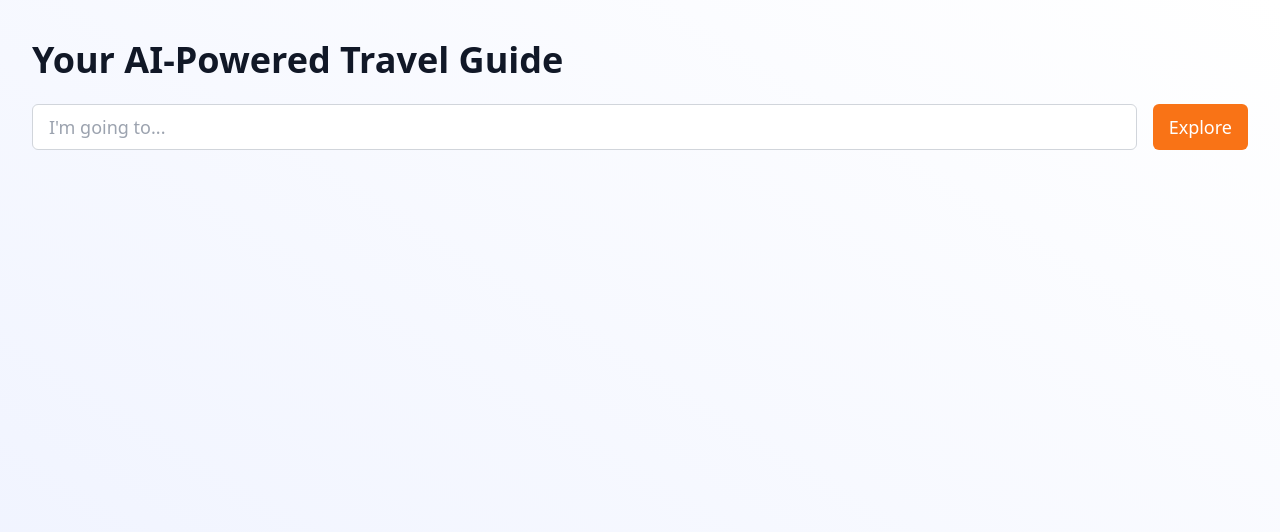
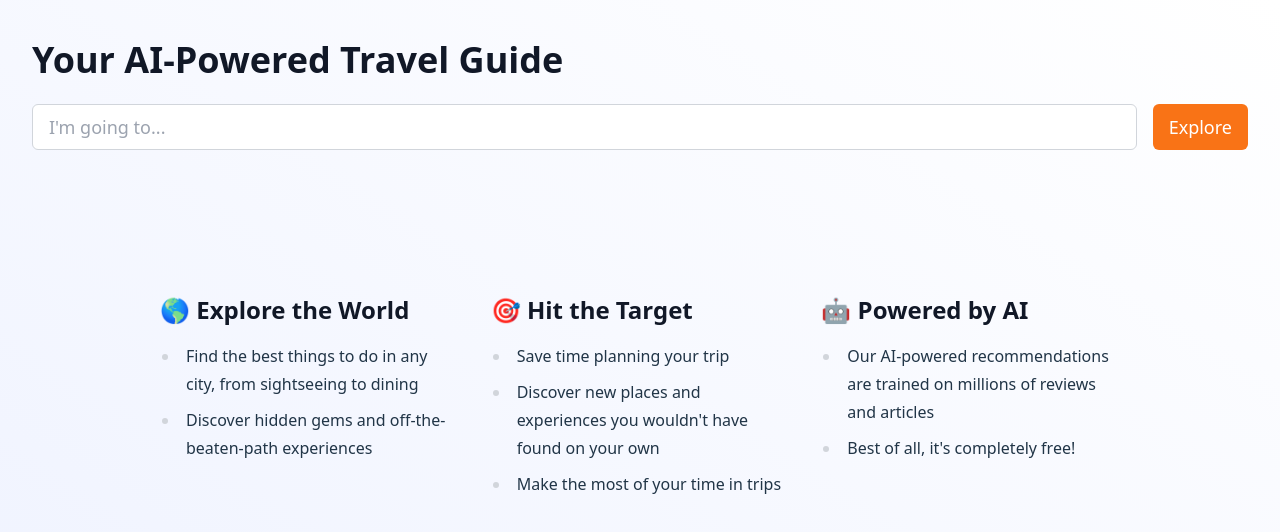
Before and after one commit to taraschuiko/ai-travel-guide, a React (Vite) app: page / in a window 1280 px wide. Shown: the top 532 px of the page. Built offline with nearby package versions, Linux system fonts and the light colour scheme.

Commit message:
Added about info

```diff
--- a/src/App.jsx
+++ b/src/App.jsx
@@ -2,6 +2,7 @@ import { useState } from "react";
 import { getThingsToDo } from "./api";
 import Header from "./components/Header";
 import Recommendations from "./components/Recommendations";
+import About from "./components/About";
 
 function App() {
   const [place, setPlace] = useState("");
@@ -20,7 +21,11 @@ function App() {
     <div className="min-h-screen bg-gradient-to-tr from-indigo-50">
       <div className="container mx-auto py-10 px-8">
         <Header setPlace={setPlace} handleSearch={handleSearch} />
-        <Recommendations place={place} isLoading={isLoading} recommendations={recommendations} />
+        {recommendations || isLoading ? (
+          <Recommendations place={place} isLoading={isLoading} recommendations={recommendations} />
+        ) : (
+          <About />
+        )}
       </div>
     </div>
   );
--- /dev/null
+++ b/src/components/About.jsx
@@ -0,0 +1,41 @@
+const aboutLists = [
+  {
+    title: "🌎 Explore the World",
+    items: [
+      "Find the best things to do in any city, from sightseeing to dining",
+      "Discover hidden gems and off-the-beaten-path experiences",
+    ],
+  },
+  {
+    title: "🎯 Hit the Target",
+    items: [
+      "Save time planning your trip",
+      "Discover new places and experiences you wouldn't have found on your own",
+      "Make the most of your time in trips",
+    ],
+  },
+  {
+    title: "🤖 Powered by AI",
+    items: [
+      "Our AI-powered recommendations are trained on millions of reviews and articles",
+      "Best of all, it's completely free!"
+    ],
+  },
+];
+
+const About = () => (
+  <div className="grid mt-10 lg:mt-36 md:px-32 gap-8 lg:grid-cols-3">
+    {aboutLists.map(({ title, items }) => (
+      <div key={title} className="prose">
+        <h2 className="mt-0 mb-4 font-bold text-gray-900">{title}</h2>
+        <ul className="pl-5">
+          {items.map((item) => (
+            <li key={item}>{item}</li>
+          ))}
+        </ul>
+      </div>
+    ))}
+  </div>
+)
+
+export default About;
--- a/src/components/Recommendations.jsx
+++ b/src/components/Recommendations.jsx
@@ -1,5 +1,5 @@
 import PropTypes from "prop-types";
-import AdsComponent from "./AdsComponent";
+// import AdsComponent from "./AdsComponent";
 
 const getRandomLoadingMessage = (place) => {
   const capitalizedPlace = place.charAt(0).toUpperCase() + place.slice(1);
@@ -18,7 +18,7 @@ const getRandomLoadingMessage = (place) => {
 
 const Recommendations = ({ place, isLoading, recommendations }) => {
   if (isLoading) {
-    return <p className="my-10">⌛️ {getRandomLoadingMessage(place)}</p>;
+    return <p className="mt-10">⌛️ {getRandomLoadingMessage(place)}</p>;
   }
 
   if (recommendations) {
@@ -37,7 +37,8 @@ const Recommendations = ({ place, isLoading, recommendations }) => {
               </ul>
             </div>
           ))}
-        <AdsComponent dataAdSlot="9413620898" />
+          {/* TODO: Add ads when approved */}
+          {/* <AdsComponent dataAdSlot="9413620898" /> */}
       </div>
     );
   }
```
